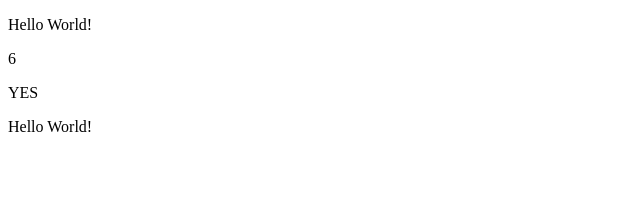
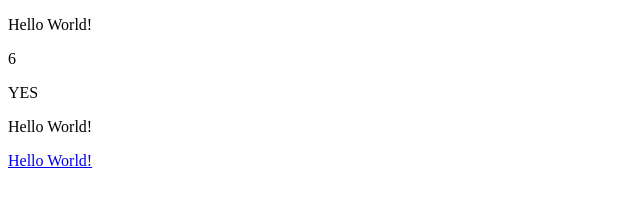
Before and after one commit to fumio68/Vue.js-practice, a plain HTML site: page 02テンプレート構文/index.html in a window 1280 px wide. Shown: the whole page, without its empty margins (0-640 px from the left). Drawn offline with nearby package versions, Linux system fonts and the light colour scheme.

Commit message:
ディレクティブ(v-text)

```diff
--- a/02テンプレート構文/index.html
+++ b/02テンプレート構文/index.html
@@ -15,6 +15,10 @@
     <p>{{ ok ? 'YES' : 'NO' }}</p>
     <!-- 関数の戻り値も表示できる -->
     <p>{{ sayHi() }}</p>
+
+    <!-- ディレクティブ(Vue専用の属性みたいなもん) -->
+    <!-- v-textはプロパティのテキストを表示する（波かっこと効果は一緒） -->
+    <a href="#" v-text="message"></a>
   </div>
 
   <script src="https://cdn.jsdelivr.net/npm/vue/dist/vue.js"></script>
```
